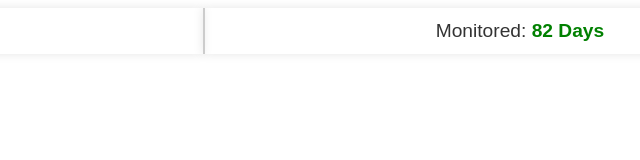
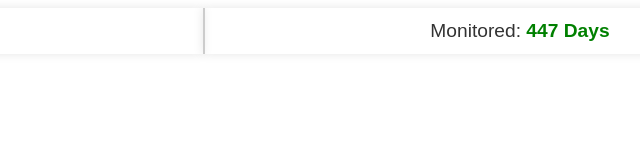
Before and after one commit to bestbtcsites/mooner, a plain HTML site: page index.html in a window 1280 px wide. Shown: the full height of the page, 437-1077 px from the left. Drawn offline with Linux system fonts and the light colour scheme.

Commit message:
index.html

```diff
--- a/index.html
+++ b/index.html
@@ -51,7 +51,7 @@
     const roiDailyIncrease = 0.5;
 
     const roiStartDate = new Date("2025-03-05");
-    const daysStartDate = new Date("2025-03-01");
+    const daysStartDate = new Date("2024-03-01");
 
     const today = new Date();
 
```
